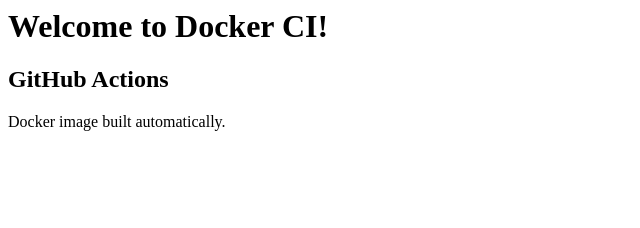
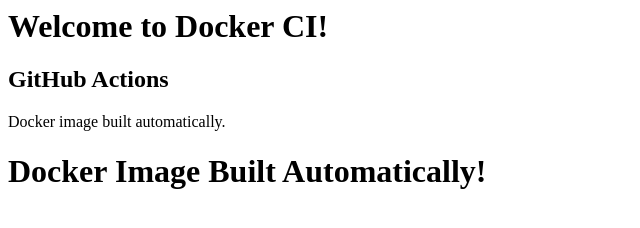
Before and after one commit to alamfarman174-commits/docker-ci1, a plain HTML site: page index.html in a window 1280 px wide. Shown: the whole page, without its empty margins (0-640 px from the left). Drawn offline with Linux system fonts and the light colour scheme.

Commit message:
Update website

```diff
--- a/index.html
+++ b/index.html
@@ -3,5 +3,6 @@
     <h1>Welcome to Docker CI!</h1>
     <h2>GitHub Actions</h2>
     <p>Docker image built automatically.</p>
+    <h1>Docker Image Built Automatically!</h1>
 </body>
 </html>
```
